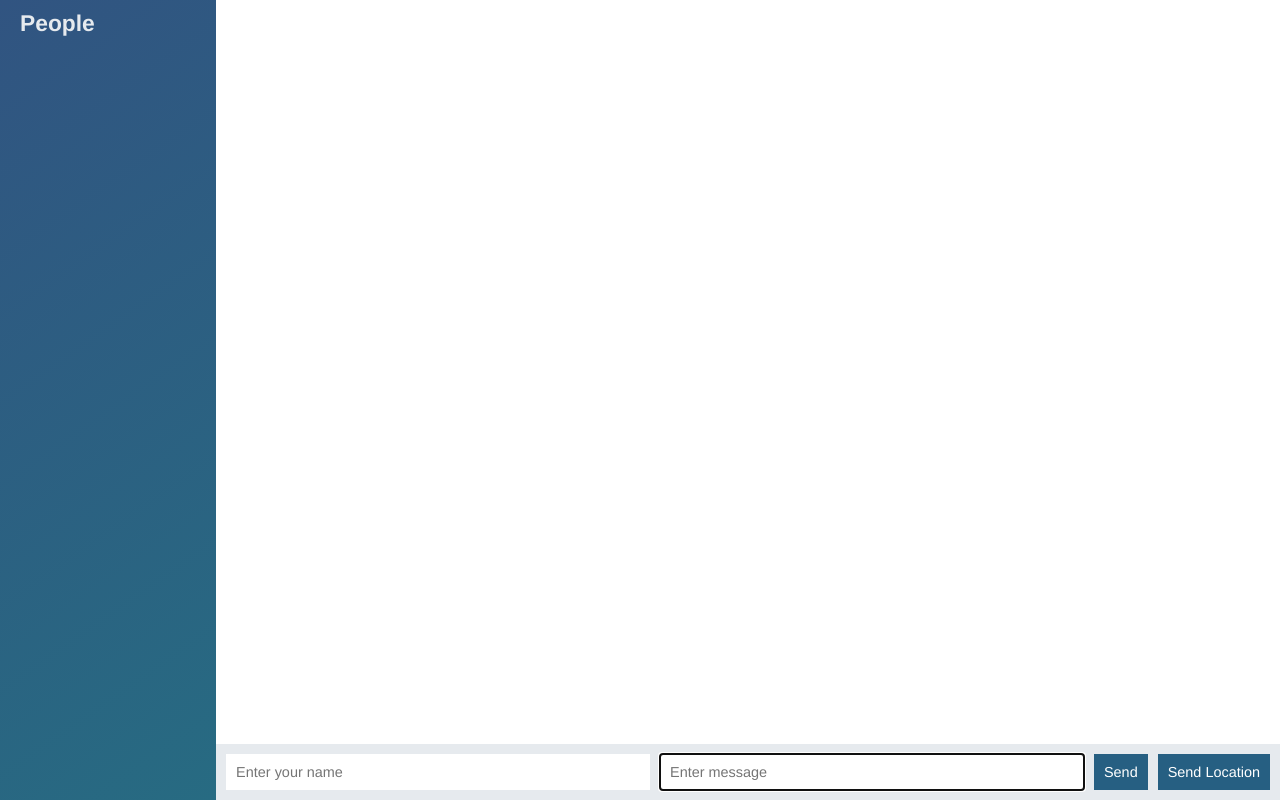
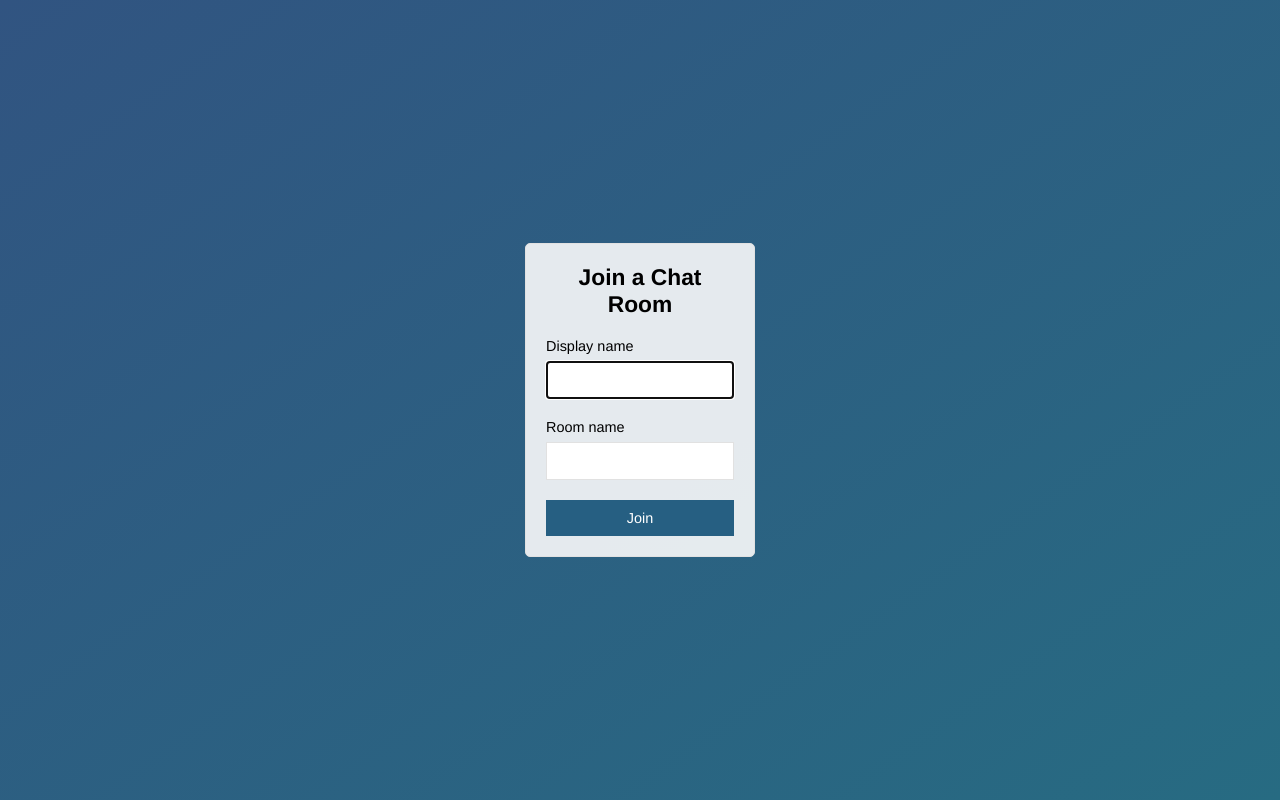
Before and after one commit to mosheraab/node-course-2-chat-app, a website: page public/index.html in a window 1280 px wide. Drawn offline with nearby package versions, Linux system fonts and the light colour scheme; no server answers.

Commit message:
Add join page as index.html, rename prev code to chat.html

```diff
--- a/public/index.html
+++ b/public/index.html
@@ -2,57 +2,29 @@
 <html>
 	<head>
 		<meta charset="utf-8">
+		<title>Join | ChatApp</title>
+		<meta name="viewport" content="width=device-width, initial-scale=1, user-scalable=no">
 		<link rel="stylesheet" href="/css/styles.css"
 	</head>
 
-	<body class="chat">
-		<div class="chat__sidebar">
-			<h3>People</h3>
-			<div id="users"></div>
+	<body class="centered-form">
+		<div class="centered-form__form">
+			<form action="/chat.html">
+				<div class="form-field">
+					<h3>Join a Chat Room</h3>
+				</div>
+				<div class="form-field">
+					<label>Display name</label>
+					<input type="text" name="name" autofocus/>
+				</div>
+				<div class="form-field">
+					<label>Room name</label>
+					<input type="text" name="room" autofocus/>
+				</div>
+				<div class="form-field">
+					<button>Join</button>
+				</div>
+			</form>
 		</div>
-
-		<div class="chat__main">
-			<ol id="messages" class="chat__messages"></ol>
-
-			<div class="chat__footer">
-				<form id="message-form">
-					<input name="user" type="text", placeholder="Enter your name"/>
-					<br>
-					<input name="message" type="text" placeholder="Enter message" autofocus autocomplete="off"/>
-					<button>Send</button>
-				</form>
-				<p><button id="send-location">Send Location</button> </p>
-			</div>
-		</div>
-
-		<script id="message-template" type="text/template">
-				<li class="message">
-				<div class="message__title">
-					<h4>{{from}}</h4>
-					<span>{{createdAt}}</span>
-				</div>
-				<div class="message__body">
-					<p>{{text}}</p>
-				</div>
-			</li>
-		</script>
-
-		<script id="location-message-template" type="text/template">
-				<li class="message">
-				<div class="message__title">
-					<h4>{{from}}</h4>
-					<span>{{createdAt}}</span>
-				</div>
-				<div class="message__body">
-					<a target="_blank" href="{{url}}">My current location</a>
-				</div>
-		</script>
-
-		<script src="/socket.io/socket.io.js"></script>
-		<script src="/js/libs/jquery-3.3.1.min.js"></script>
-		<script src="/js/libs/moment.js"></script>
-		<script src="/js/libs/mustache.min.js"></script>
-		<script src="/js/index.js"></script>
-
 	</body>
 </html>
```
Also changed, not shown: public/chat.html (added, +59 -0 lines), public/js/chat.js (renamed from public/js/index.js).
